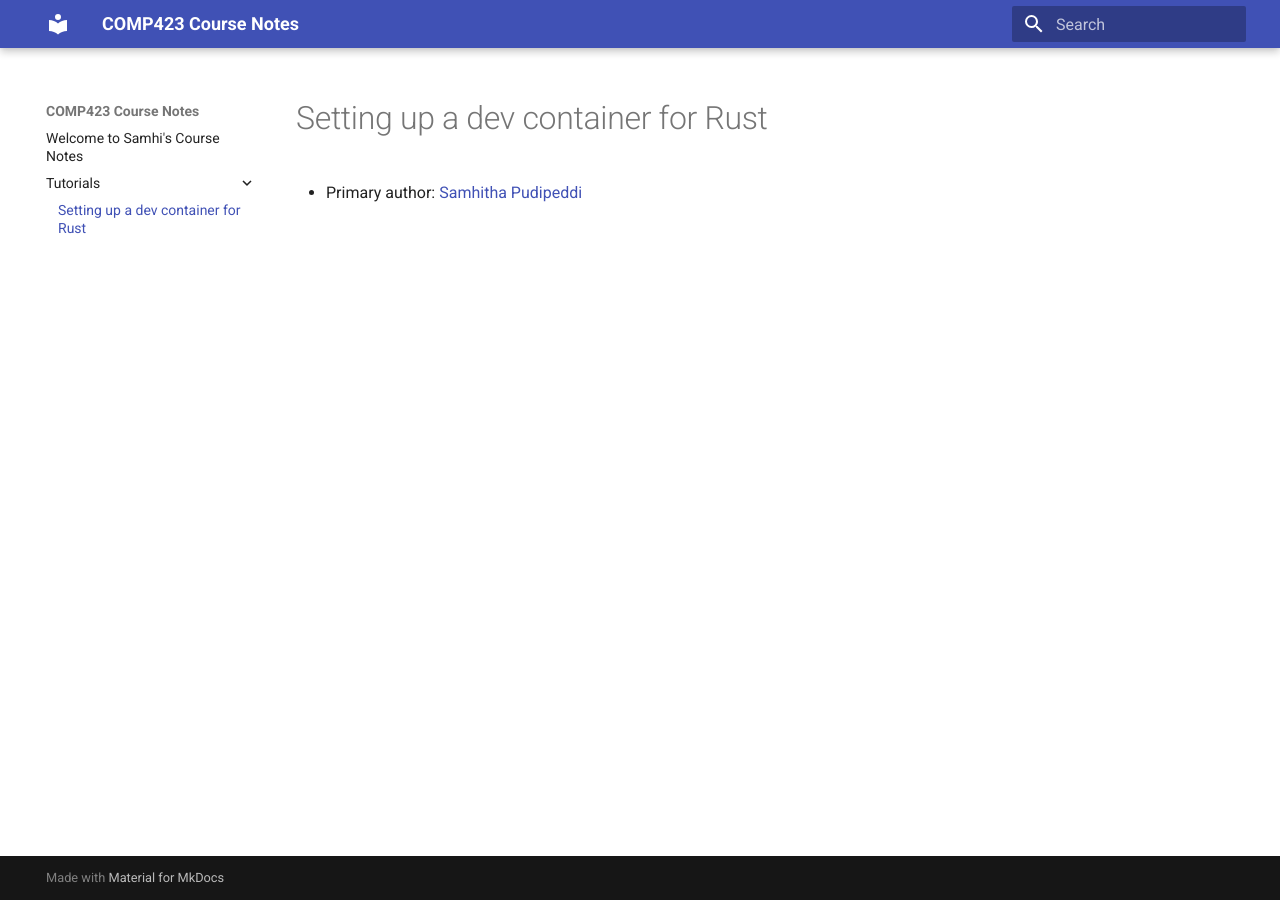
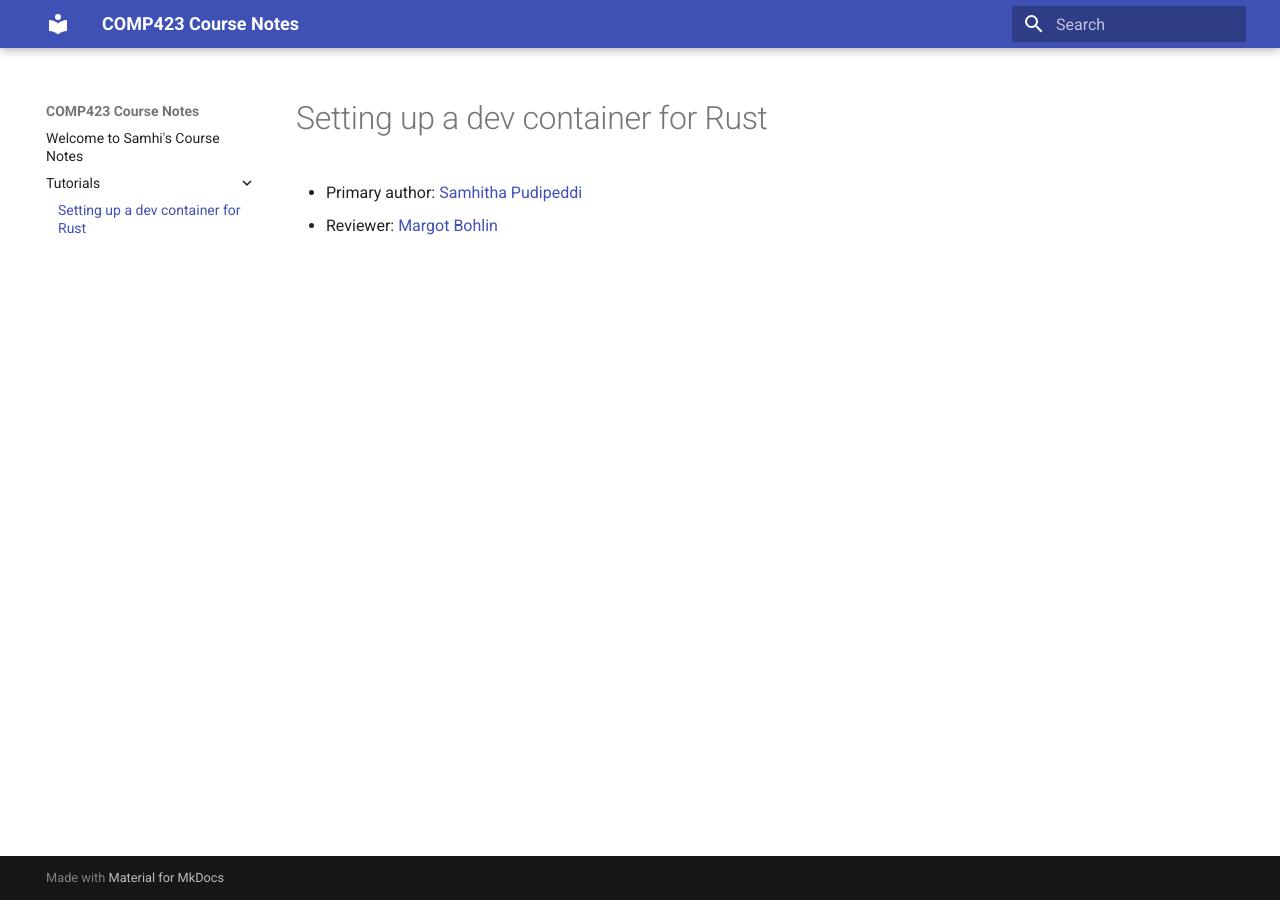
Before and after one commit to samhipudi/comp423-course-notes, an MkDocs documentation site: the page built from docs/tutorials/rust-setup.md, in a window 1280 px wide. Built offline with MkDocs 1.6.1 and Material for MkDocs 9.7.7, drawn with Linux system fonts in a browser that asks for light colours.

Commit message:
partner review branch added

```diff
--- a/docs/tutorials/rust-setup.md
+++ b/docs/tutorials/rust-setup.md
@@ -1,3 +1,3 @@
 # Setting up a dev container for Rust
-
 * Primary author: [Samhitha Pudipeddi](https://github.com/samhipudi)
+* Reviewer: [Margot Bohlin](https://github.com/margotbohlin)
```
Also changed, not shown: README.md (line endings or trailing spaces), docs/index.md (line endings or trailing spaces), mkdocs.yml (line endings or trailing spaces), requirements.txt (line endings or trailing spaces), 2 other files.
